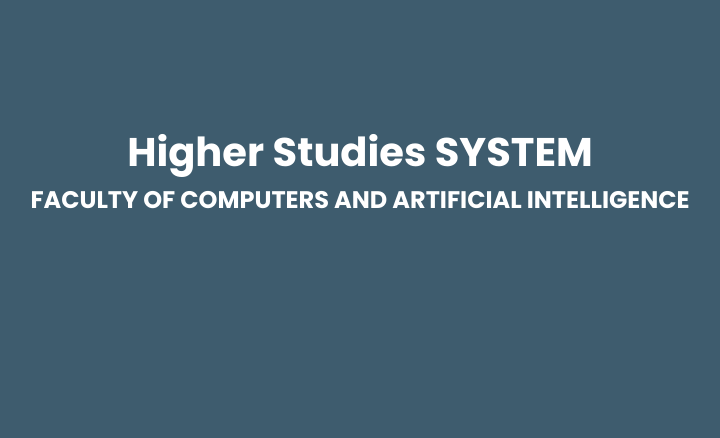
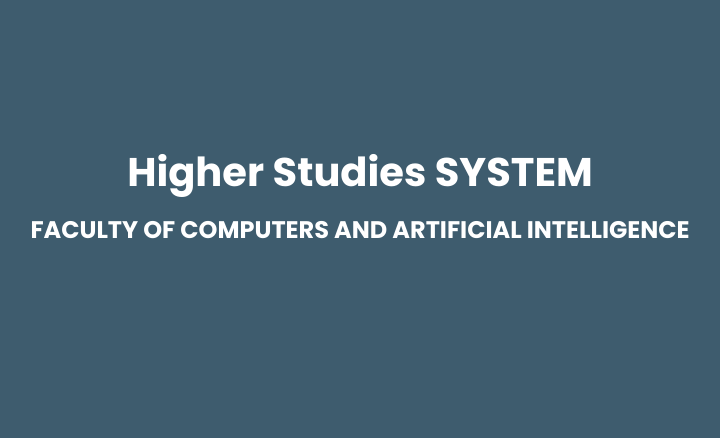
Before and after one commit to minahermina/Higher-Studies-System, a Django app: page / in a window 1280 px wide. Shown: the part 80-518 px from the top of the page, without its empty margins (280-1000 px from the left). Run offline with Django 4.2, Linux system fonts and the light colour scheme; parts of the project's set-up code (start-up, migrations or seed data) failed here and were passed over.

Commit message:
edit in home page

```diff
--- a/main_website/static/css/home.css
+++ b/main_website/static/css/home.css
@@ -3,5 +3,6 @@
 }
 
 #main-content h1{
-    padding-top: 100px;
+    padding-top: 120px;
+    padding-bottom:10px;
 }
```
